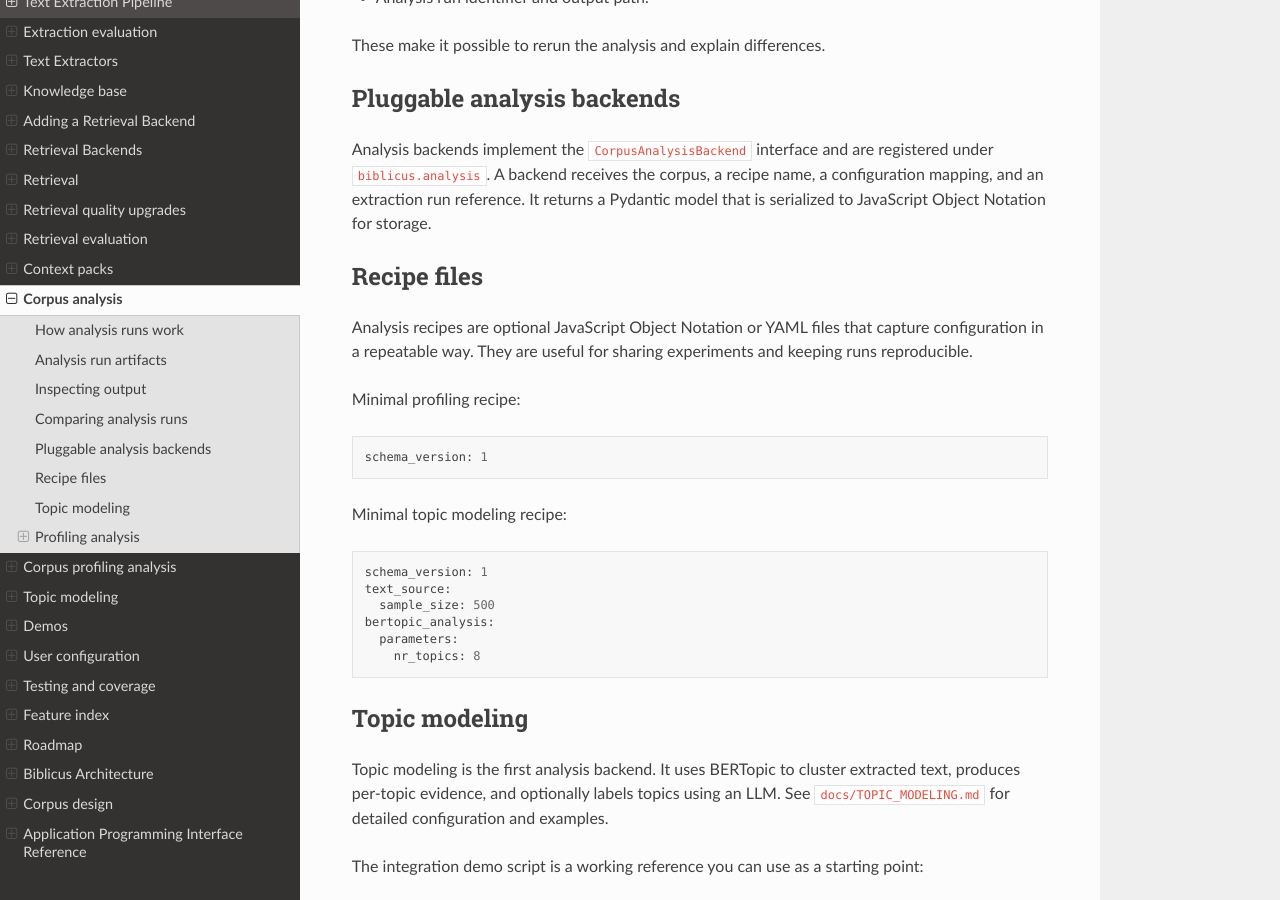
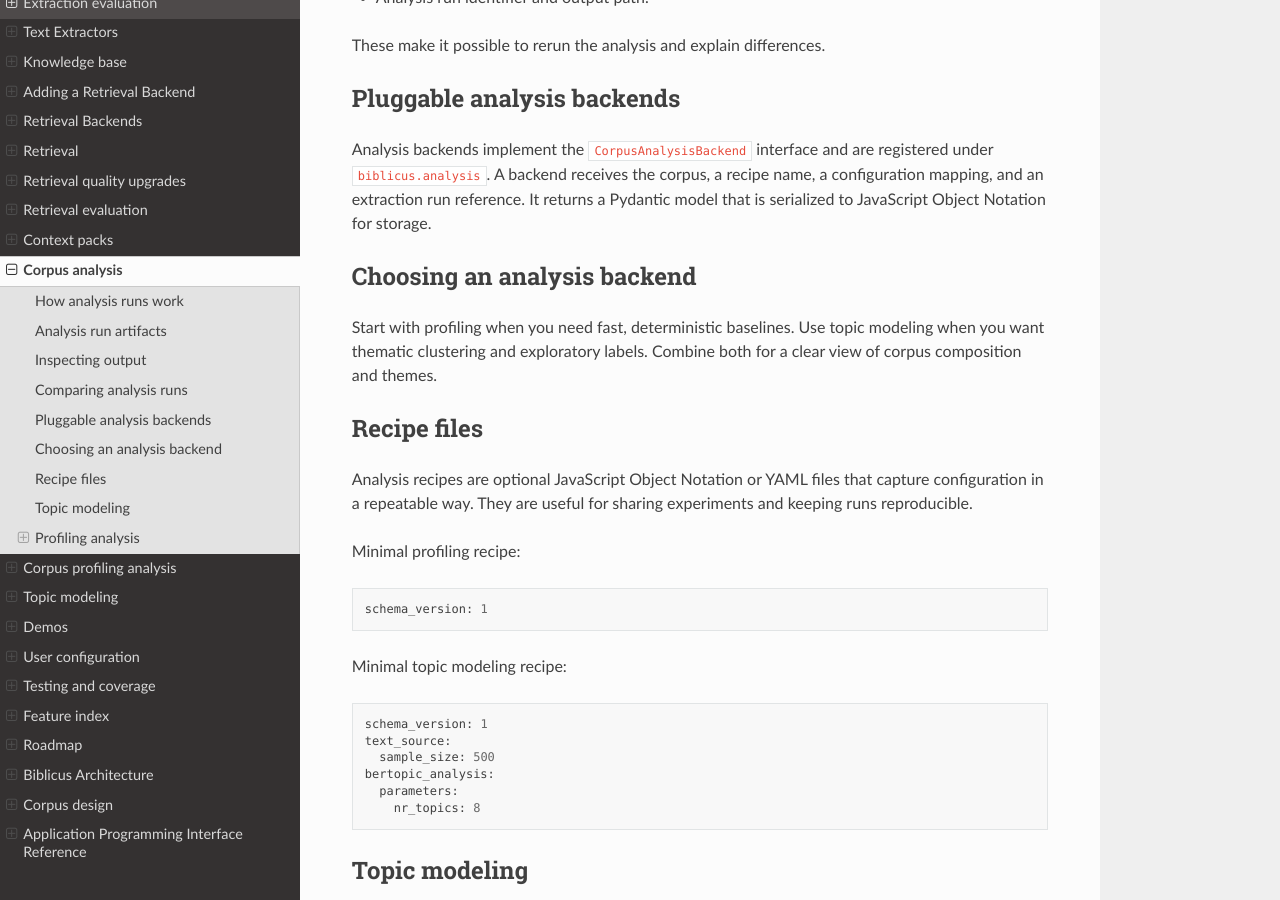
Before and after one commit to AnthusAI/Biblicus, a Sphinx documentation site: the page built from docs/ANALYSIS.md, in a window 1280 px wide and 900 px high, scrolled down 1263 px. Built offline with Sphinx 7.4.7 and the Read the Docs theme 3.1.0, drawn with Linux system fonts in a browser that asks for light colours.

Commit message:
docs: add analysis backend selection guidance

```diff
--- a/docs/ANALYSIS.md
+++ b/docs/ANALYSIS.md
@@ -55,6 +55,11 @@ Analysis backends implement the `CorpusAnalysisBackend` interface and are regist
 A backend receives the corpus, a recipe name, a configuration mapping, and an extraction run reference. It returns a
 Pydantic model that is serialized to JavaScript Object Notation for storage.
 
+## Choosing an analysis backend
+
+Start with profiling when you need fast, deterministic baselines. Use topic modeling when you want thematic clustering
+and exploratory labels. Combine both for a clear view of corpus composition and themes.
+
 ## Recipe files
 
 Analysis recipes are optional JavaScript Object Notation or YAML files that capture configuration in a repeatable way.
```
